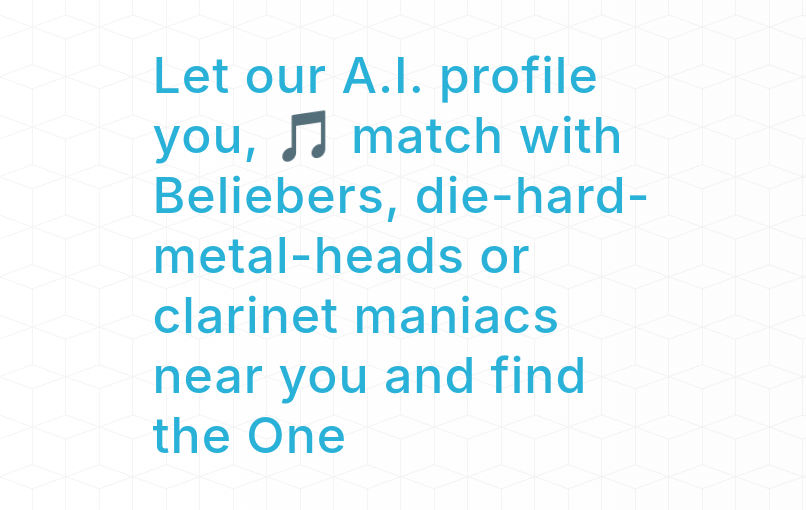
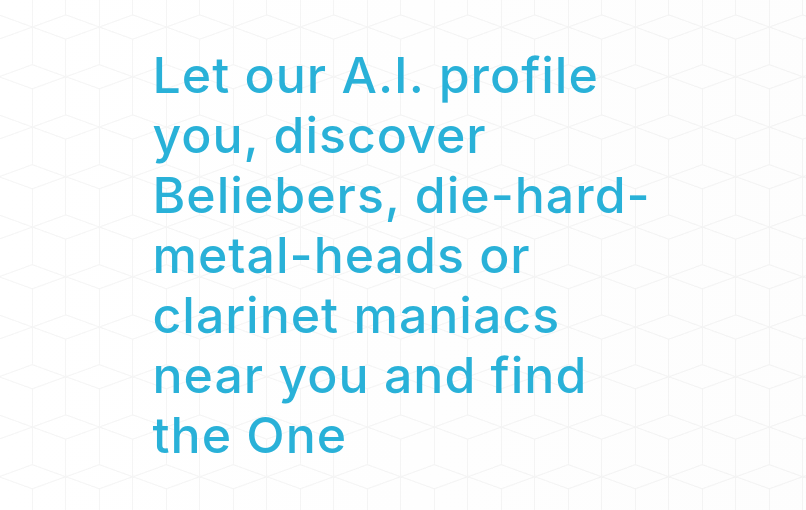
Before and after one commit to VictorElie/victorelie.github.io, a website with bundled scripts: page index.html in a window 1280 px wide. Shown: the part 186-696 px from the top of the page, 0-806 px from the left. Built offline with nearby package versions, Linux system fonts and the light colour scheme; a web font is replaced by a local one.

Commit message:
Update index.html

```diff
--- a/index.html
+++ b/index.html
@@ -61,7 +61,7 @@
           <div class="col-lg-7 my-auto">
             <div class="header-content mx-auto">
               <h1 class="mb-5"><b>Meet people based on music data!</b></h1>
-              <h1 class="mb-5">Let our A.I. profile you, &#127925; match with Beliebers, die-hard-metal-heads or clarinet maniacs near you and find the One</h1>
+              <h1 class="mb-5">Let our A.I. profile you, discover Beliebers, die-hard-metal-heads or clarinet maniacs near you and find the One</h1>
               <a href="#download" class="btn btn-outline btn-xl js-scroll-trigger">Download</a>
             </div>
           </div>
```
